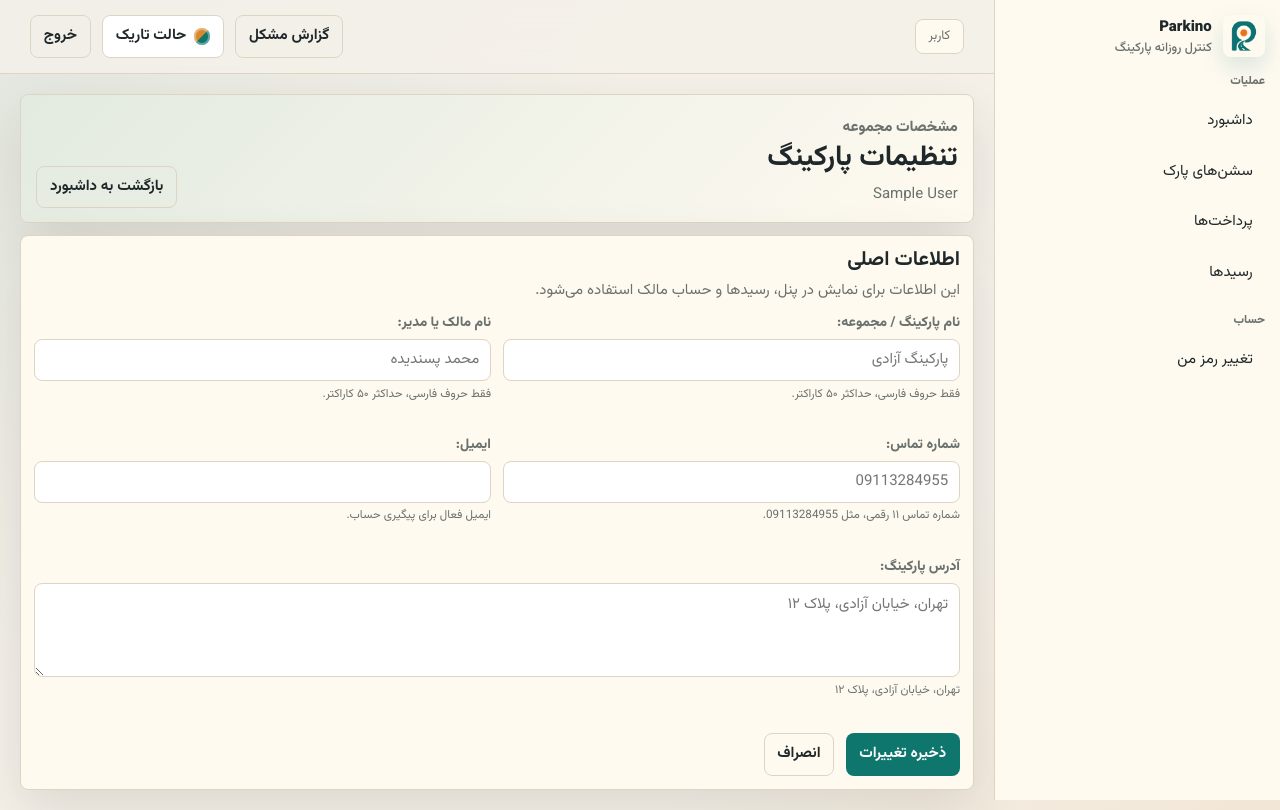
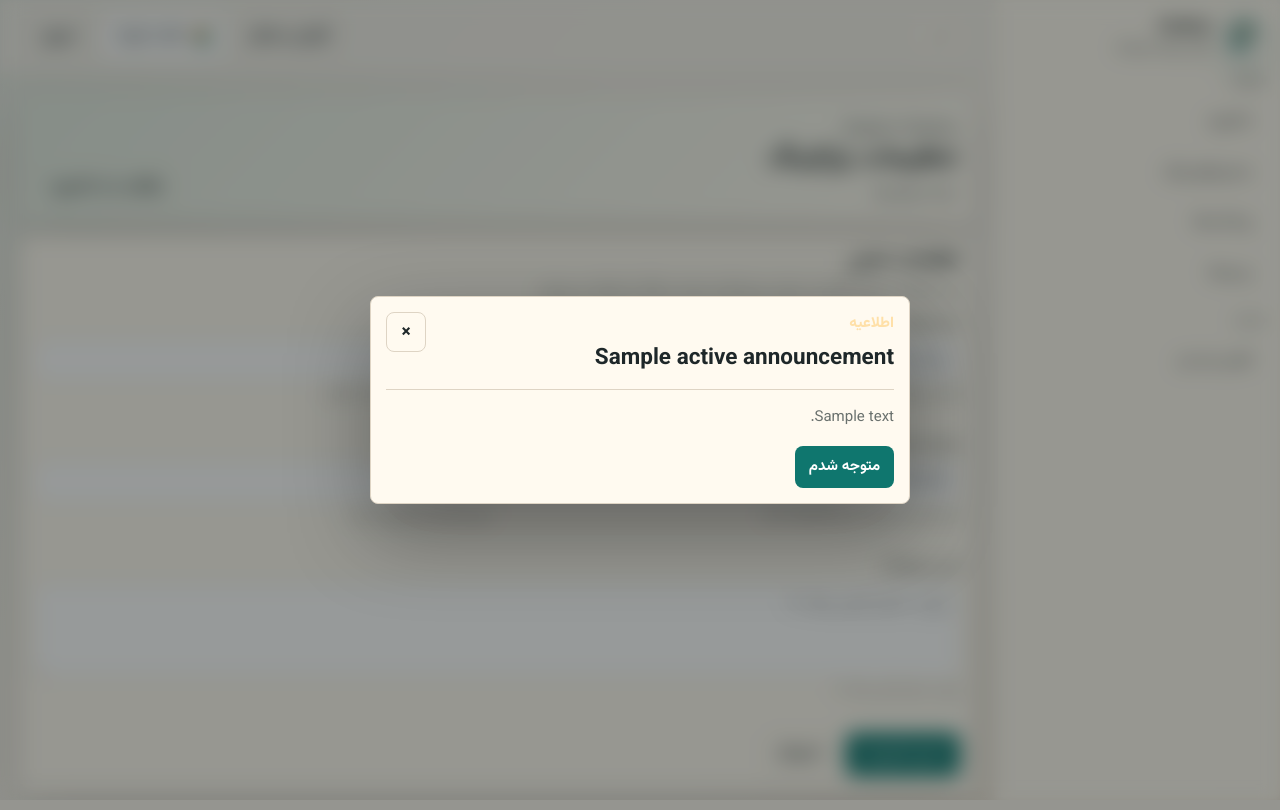
Before and after one commit to SaroHosseini/Parking-System, a Django app: template parking/templates/parking/customer_settings.html in a window 1280 px wide. Run offline with Django 5.2, Linux system fonts and the light colour scheme; tables that the repository leaves empty hold one stand-in row (values such as "Sample post"); the template is opened without the code that fills it: values that come from a table or form of the project are taken from there, most other values are stand-ins (such as "Sample title", 1, 10 or a date in 2020).

Commit message:
Add announcement feature and Fix bugs

```diff
--- /dev/null
+++ b/parking/context_processors.py
@@ -0,0 +1,21 @@
+from .models import Announcement
+
+
+def active_announcement(request):
+    if not request.user.is_authenticated:
+        return {}
+
+    if request.user.is_staff or request.user.is_superuser:
+        return {}
+
+    announcement = (
+        Announcement.objects
+        .filter(is_active=True)
+        .exclude(views__user=request.user)
+        .order_by('-created_at')
+        .first()
+    )
+
+    return {
+        'active_announcement': announcement,
+    }
--- a/parking/forms.py
+++ b/parking/forms.py
@@ -782,6 +782,8 @@ class ParkingSessionEntryForm(forms.Form):
                 parking_lot__customer=self.customer,
                 is_active=True,
                 is_occupied=False
+            ).exclude(
+                sessions__status=ParkingSession.SESSION_STATUS_OPEN
             ).select_related('parking_lot')
 
             if self.parking_lots is not None:
@@ -837,6 +839,15 @@ class ParkingSessionEntryForm(forms.Form):
                 self.add_error(
                     'spot',
                     'این جایگاه در حال حاضر اشغال است.'
+                )
+
+            if ParkingSession.objects.filter(
+                spot=spot,
+                status=ParkingSession.SESSION_STATUS_OPEN
+            ).exists():
+                self.add_error(
+                    'spot',
+                    'برای این جایگاه یک سشن باز وجود دارد.'
                 )
 
             if vehicle_type and spot.spot_type != vehicle_type:
--- a/parking/models.py
+++ b/parking/models.py
@@ -930,6 +930,52 @@ class BugReport(models.Model):
         return f'{self.subject} - {self.username}'
 
 
+class Announcement(models.Model):
+    title = models.CharField('عنوان اطلاعیه', max_length=120)
+    description = models.TextField('متن توضیحات')
+    is_active = models.BooleanField('فعال است؟', default=True)
+    created_at = models.DateTimeField('زمان ایجاد', auto_now_add=True)
+    updated_at = models.DateTimeField('آخرین بروزرسانی', auto_now=True)
+
+    class Meta:
+        verbose_name = 'اطلاعیه'
+        verbose_name_plural = 'اطلاعیه‌ها'
+        ordering = ['-created_at']
+
+    def __str__(self):
+        return self.title
+
+
+class AnnouncementView(models.Model):
+    announcement = models.ForeignKey(
+        Announcement,
+        on_delete=models.CASCADE,
+        related_name='views',
+        verbose_name='اطلاعیه',
+    )
+    user = models.ForeignKey(
+        User,
+        on_delete=models.CASCADE,
+        related_name='announcement_views',
+        verbose_name='کاربر',
+    )
+    seen_at = models.DateTimeField('زمان مشاهده', auto_now_add=True)
+
+    class Meta:
+        verbose_name = 'مشاهده اطلاعیه'
+        verbose_name_plural = 'مشاهده‌های اطلاعیه'
+        ordering = ['-seen_at']
+        constraints = [
+            models.UniqueConstraint(
+                fields=['announcement', 'user'],
+                name='unique_announcement_view_per_user',
+            )
+        ]
+
+    def __str__(self):
+        return f'{self.announcement} - {self.user}'
+
+
 # History Models
 
 class ParkingSessionHistory(models.Model):
--- a/parking/static/parking/css/app.css
+++ b/parking/static/parking/css/app.css
@@ -1921,6 +1921,85 @@ textarea:focus {
     justify-content: flex-start;
 }
 
+.announcement-open {
+    overflow: hidden;
+}
+
+.announcement-open .app-shell {
+    filter: blur(4px);
+}
+
+.announcement-backdrop {
+    position: fixed;
+    inset: 0;
+    z-index: 85;
+    display: grid;
+    place-items: center;
+    padding: 1rem;
+    background: rgba(8, 15, 16, 0.42);
+    backdrop-filter: blur(10px);
+}
+
+.announcement-backdrop[hidden] {
+    display: none;
+}
+
+.announcement-modal {
+    width: min(100%, 540px);
+    max-height: min(90vh, 560px);
+    overflow: auto;
+    border: 1px solid var(--line);
+    border-radius: var(--radius);
+    background: var(--surface);
+    color: var(--text);
+    box-shadow: 0 30px 80px rgba(0, 0, 0, 0.34);
+    padding: 1rem;
+}
+
+.announcement-form {
+    display: grid;
+    gap: 0.9rem;
+}
+
+.announcement-modal__header {
+    display: flex;
+    align-items: flex-start;
+    justify-content: space-between;
+    gap: 1rem;
+    padding-bottom: 0.85rem;
+    border-bottom: 1px solid var(--line);
+}
+
+.announcement-modal__header h2,
+.announcement-modal__header p,
+.announcement-modal__body p {
+    margin: 0;
+}
+
+.announcement-modal__header h2 {
+    margin-top: 0.2rem;
+}
+
+.announcement-close {
+    width: 40px;
+    min-width: 40px;
+    padding-inline: 0;
+    font-size: 1.3rem;
+    line-height: 1;
+}
+
+.announcement-modal__body {
+    max-height: 300px;
+    overflow: auto;
+    color: var(--muted);
+    line-height: 2;
+    padding-inline-end: 0.2rem;
+}
+
+.announcement-actions {
+    justify-content: flex-start;
+}
+
 table {
     width: 100%;
     border: 0;
--- /dev/null
+++ b/parking/static/parking/js/announcement.js
@@ -0,0 +1,56 @@
+document.addEventListener("DOMContentLoaded", () => {
+    const modal = document.querySelector("[data-announcement-modal]");
+    const form = document.querySelector("[data-announcement-form]");
+
+    if (!modal || !form) {
+        return;
+    }
+
+    const closeButtons = modal.querySelectorAll("[data-announcement-close]");
+    let seenRequestSent = false;
+
+    const markAsSeen = async () => {
+        if (seenRequestSent) {
+            return;
+        }
+
+        seenRequestSent = true;
+
+        try {
+            await fetch(form.action, {
+                method: "POST",
+                body: new FormData(form),
+                headers: {
+                    "X-Requested-With": "XMLHttpRequest",
+                },
+            });
+        } catch (error) {
+            seenRequestSent = false;
+        }
+    };
+
+    const closeModal = () => {
+        modal.hidden = true;
+        document.body.classList.remove("announcement-open");
+    };
+
+    modal.hidden = false;
+    document.body.classList.add("announcement-open");
+    markAsSeen();
+
+    closeButtons.forEach((button) => {
+        button.addEventListener("click", closeModal);
+    });
+
+    modal.addEventListener("click", (event) => {
+        if (event.target === modal) {
+            closeModal();
+        }
+    });
+
+    document.addEventListener("keydown", (event) => {
+        if (event.key === "Escape" && !modal.hidden) {
+            closeModal();
+        }
+    });
+});
--- a/parking/templates/parking/base_dashboard.html
+++ b/parking/templates/parking/base_dashboard.html
@@ -14,6 +14,7 @@
     <script src="{% static 'parking/js/theme.js' %}" defer></script>
     <script src="{% static 'parking/js/jalali-datepicker.js' %}?v=20260609-2" defer></script>
     <script src="{% static 'parking/js/bug-report.js' %}" defer></script>
+    <script src="{% static 'parking/js/announcement.js' %}" defer></script>
     <script src="{% static 'parking/js/report-pagination.js' %}?v=20260609-1" defer></script>
 </head>
 <body>
@@ -144,6 +145,31 @@
             </form>
         </section>
     </div>
+
+    {% if active_announcement %}
+        <div class="announcement-backdrop" data-announcement-modal hidden>
+            <section class="announcement-modal" role="dialog" aria-modal="true" aria-labelledby="announcement-title">
+                <form class="announcement-form" method="post" action="{% url 'parking:announcement_seen' active_announcement.id %}" data-announcement-form>
+                    {% csrf_token %}
+                    <div class="announcement-modal__header">
+                        <div>
+                            <p class="eyebrow">اطلاعیه</p>
+                            <h2 id="announcement-title">{{ active_announcement.title }}</h2>
+                        </div>
+                        <button class="button secondary announcement-close" type="button" aria-label="بستن" data-announcement-close>×</button>
+                    </div>
+
+                    <div class="announcement-modal__body">
+                        {{ active_announcement.description|linebreaks }}
+                    </div>
+
+                    <div class="action-row announcement-actions">
+                        <button type="button" data-announcement-close>متوجه شدم</button>
+                    </div>
+                </form>
+            </section>
+        </div>
+    {% endif %}
     {% endwith %}
 </body>
 </html>
--- a/parking/urls.py
+++ b/parking/urls.py
@@ -25,6 +25,7 @@ urlpatterns = [
 
     path('dashboard/', views.dashboard, name='dashboard'),
     path('bug-reports/create/', views.bug_report_create, name='bug_report_create'),
+    path('announcements/<int:pk>/seen/', views.announcement_seen, name='announcement_seen'),
 
     path('parking-lots/', views.parking_lot_list, name='parking_lot_list'),
     path('parking-lots/add/', views.parking_lot_create, name='parking_lot_create'),
--- a/parking_system/settings.py
+++ b/parking_system/settings.py
@@ -93,6 +93,7 @@ TEMPLATES = [
                 'django.template.context_processors.request',
                 'django.contrib.auth.context_processors.auth',
                 'django.contrib.messages.context_processors.messages',
+                'parking.context_processors.active_announcement',
             ],
         },
     },
```
Also changed, not shown: parking/admin.py (+64 -0 lines), parking/static/parking/js/spot-picker.js (+8 -0 lines), parking/templates/parking/receipt_print.html (+46 -15 lines), parking/views.py (+31 -0 lines), parking/migrations/0015_announcement_announcementview.py (added).
